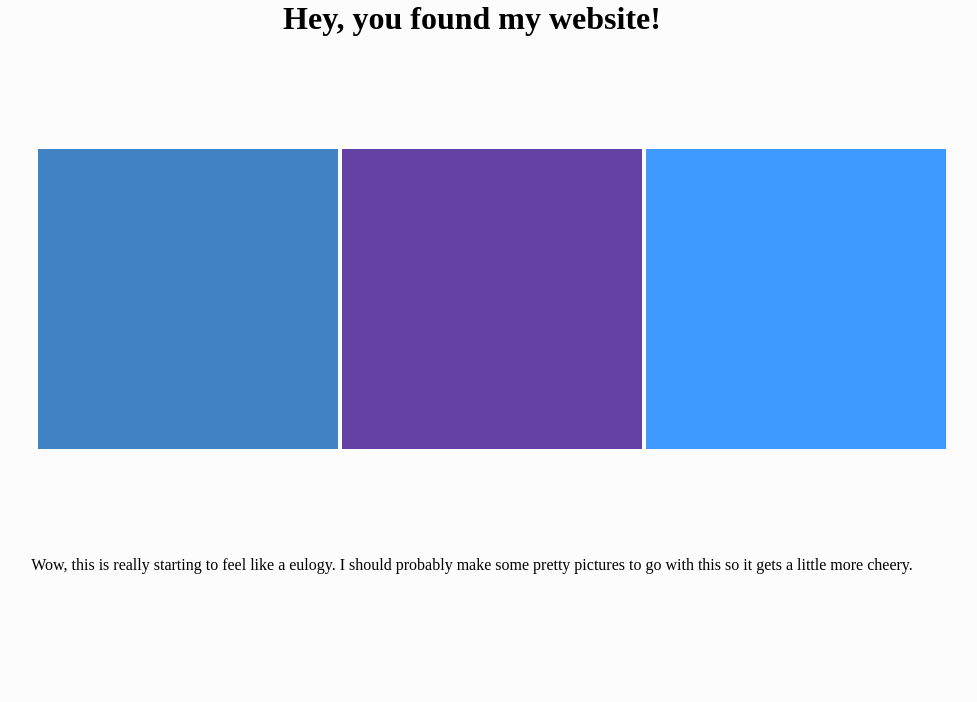
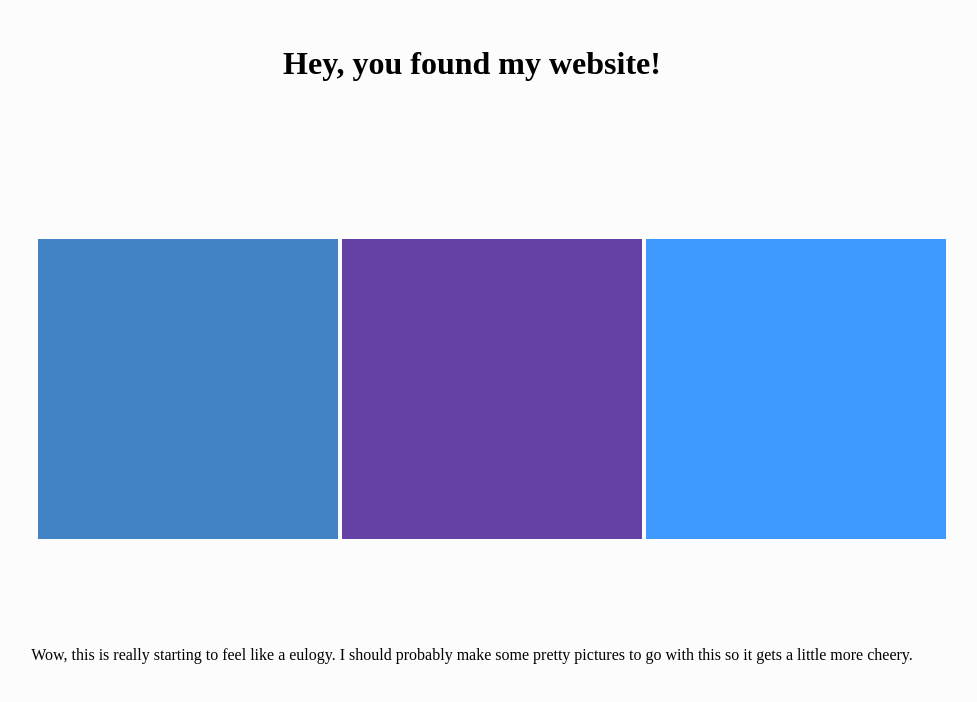
Before and after one commit to PureMunky/philcorbett.net, a plain HTML site: page site/index.html in a window 1280 px wide. Shown: the whole page, without its empty margins (168-1145 px from the left). Drawn offline with Linux system fonts and the light colour scheme.

Commit message:
Update main.css
- header padding

```diff
--- a/site/css/main.css
+++ b/site/css/main.css
@@ -1,4 +1,6 @@
 body { text-align: center; background-color: #fcfcfc; margin: 0px; padding: 0px; }
+
+h1 { padding: 45px; }
 
 div.hero { width: 100%; padding: 75px 0px; }
 div.hero ul { list-style-type: none; }
```
